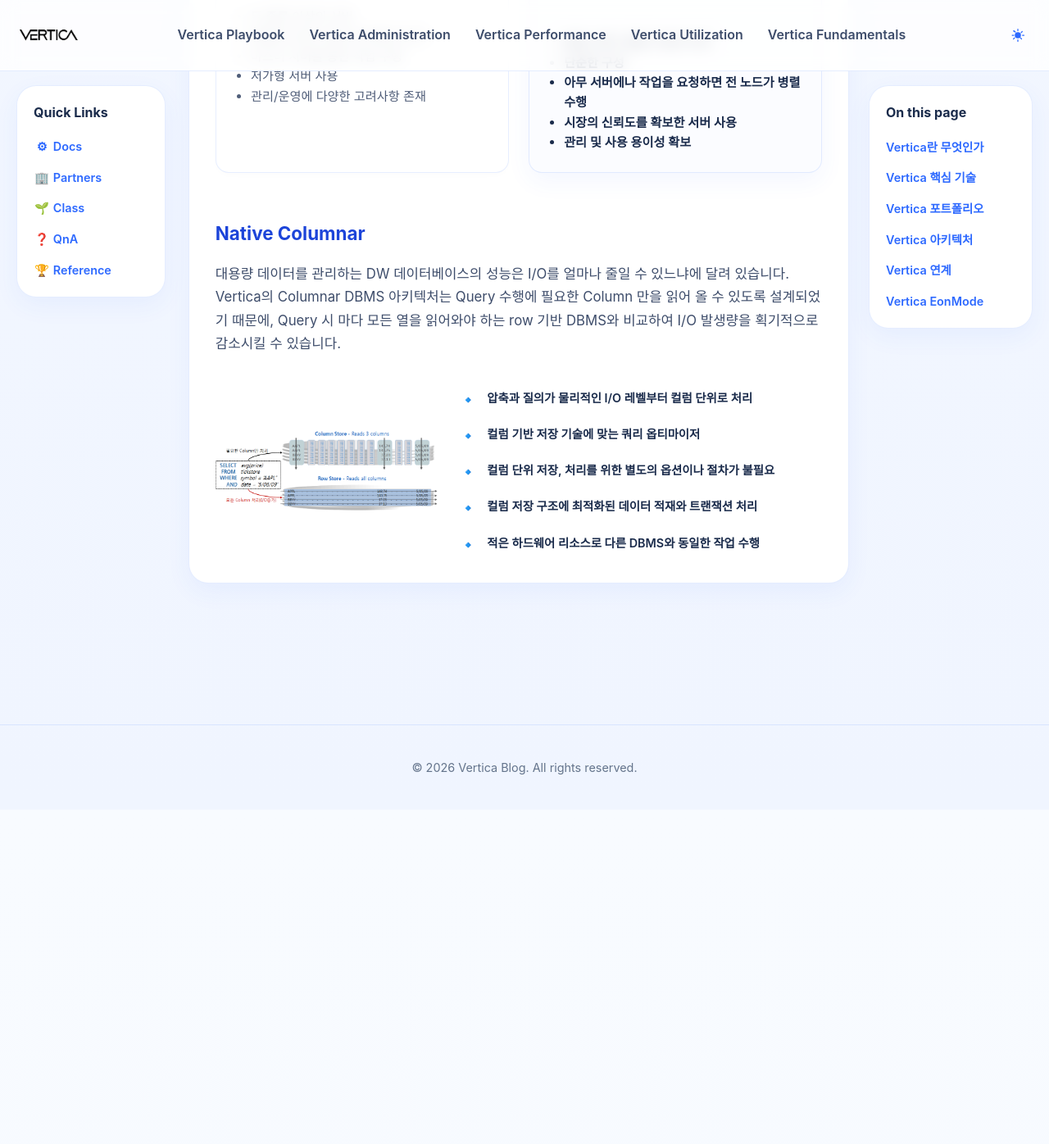
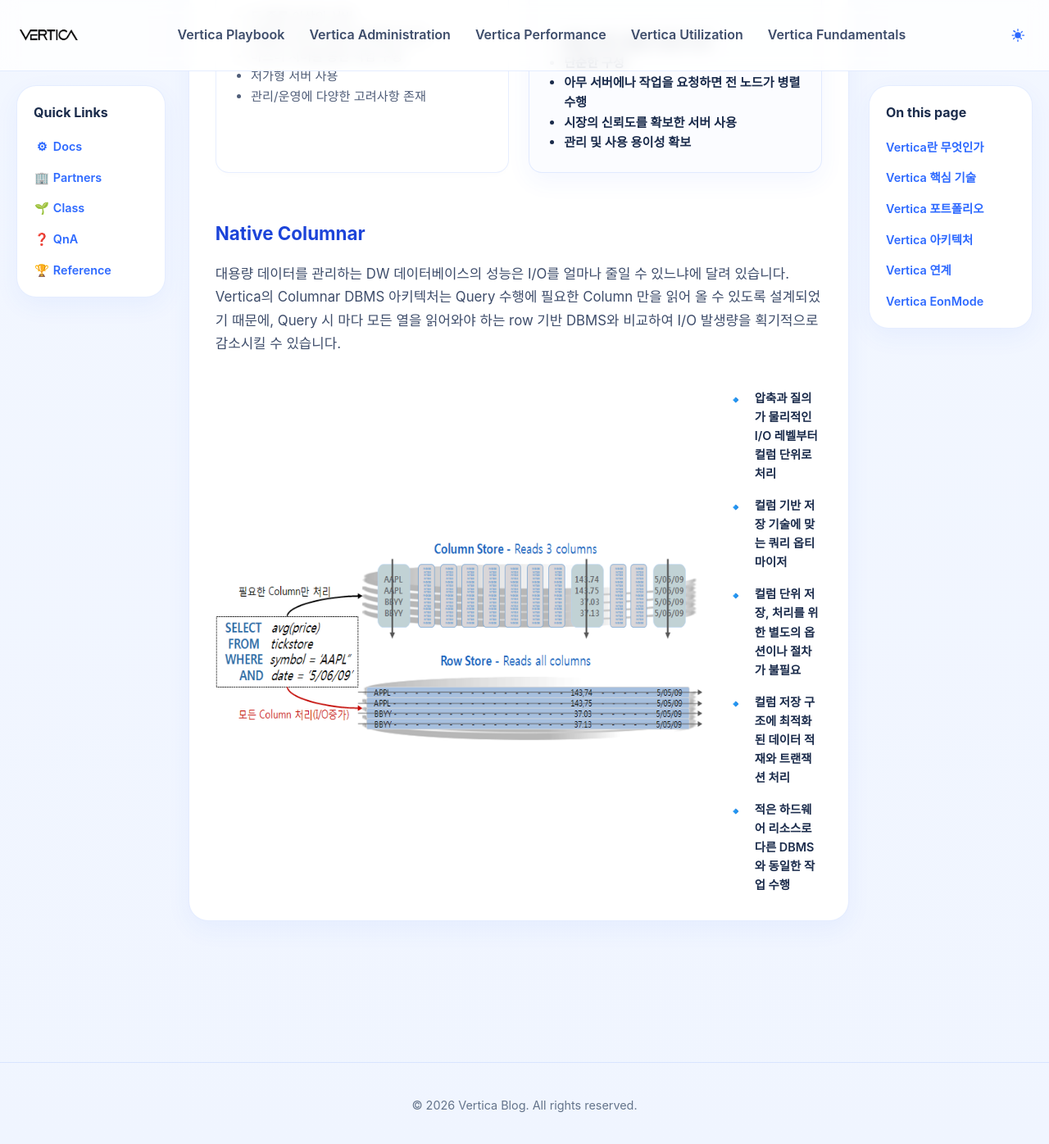
Before and after one commit to JIN0326/vertica_blog, a Jekyll site: the page built from 01playbook.md, in a window 1280 px wide and 1400 px high, scrolled down 3740 px. Shown: the top 1396 px of the window at 82% size. Built offline with Jekyll 4.4.1, drawn with Linux system fonts in a browser that asks for light colours; before the commit the page ends 4728 px from its top, so only the background shows below that.

Commit message:
Update blog content and styling

```diff
--- a/assets/css/style.css
+++ b/assets/css/style.css
@@ -878,8 +878,8 @@
 }
 
 .columnar-image img {
-  max-width: 400px; /* Native Columnar 이미지 크기 키움 */
-  height: 100px;
+  max-width: 600px; /* Native Columnar 이미지 크기 키움 */
+  height: 250px;
   border-radius: 8px;
 }
 
```
